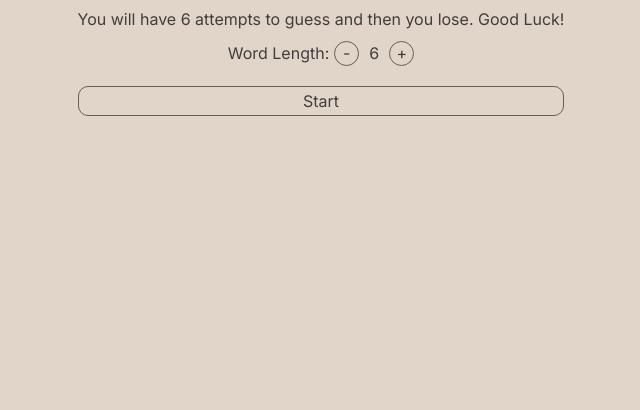
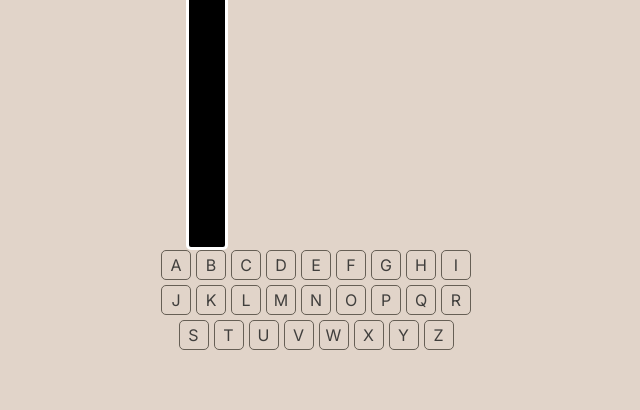
Before and after one commit to anvianvi/hangman-rsschool, a website built with Vite: page index.html in a window 1280 px wide. Shown: the part 390-800 px from the top of the page, without its empty margins (319-959 px from the left). Built offline with nearby package versions, Linux system fonts and the light colour scheme; no server answers.

Commit message:
feat: render keybord

```diff
--- a/index.html
+++ b/index.html
@@ -21,11 +21,6 @@
   </head>
 
   <body class="body">
-    <header class="layout-container header"></header>
-
-    <main class="layout-container"></main>
-
-    <footer class="layout-container footer" id="footer-contacts"></footer>
     <script type="module" src="/main.js"></script>
   </body>
 </html>
--- a/main.js
+++ b/main.js
@@ -1,6 +1,7 @@
 import '/styles/global.scss'
 import '/styles/start-screen.scss'
 import '/styles/gallows.scss'
+import '/styles/keyboard.scss'
 
 import { renderStartScreen } from './scripts/start-screen';
 
--- a/scripts/init-game.js
+++ b/scripts/init-game.js
@@ -3,6 +3,7 @@ import { wordLength, mysteryWord, updateMysteryWord } from "./variables";
 import { fetchRandomWord } from "./api";
 import { defaultWords } from "./words";
 import { renderGallows } from "./gallows";
+import { renderUppercaseKeyboard } from "./keybord";
 
 export async function guessWorld() {
   let guessedWord = await fetchRandomWord(wordLength) || defaultWords[Math.floor(Math.random() * defaultWords.length)];
@@ -23,4 +24,13 @@ function rednderGameField() {
   console.log(mysteryWord)
   renderGallows()
 
+  const rightPart = document.createElement('div');
+  rightPart.className = 'rightpart'
+  rightPart.id = 'right-part'
+
+  container.appendChild(rightPart)
+  //game-field
+  //word-part
+  renderUppercaseKeyboard()
+
 }
--- /dev/null
+++ b/scripts/keybord.js
@@ -0,0 +1,29 @@
+function generateUppercaseAlphabet() {
+  const alphabet = [];
+  const startCharCode = 'A'.charCodeAt(0);
+  const endCharCode = 'Z'.charCodeAt(0);
+
+  for (let charCode = startCharCode; charCode <= endCharCode; charCode++) {
+    const letter = String.fromCharCode(charCode);
+    alphabet.push(letter);
+  }
+
+  return alphabet;
+}
+
+export function renderUppercaseKeyboard() {
+  const uppercaseAlphabet = generateUppercaseAlphabet();
+  const keyboardContainer = document.createElement('div')
+  keyboardContainer.className = "keyboard"
+  keyboardContainer.id = 'keyboard'
+
+  uppercaseAlphabet.forEach(letter => {
+    const keyElement = document.createElement('div');
+    keyElement.className = "key"
+    keyElement.id = `${letter}`
+    keyElement.textContent = letter;
+    keyboardContainer.appendChild(keyElement);
+  });
+
+  document.getElementById('right-part').appendChild(keyboardContainer)
+}
--- a/scripts/start-screen.js
+++ b/scripts/start-screen.js
@@ -72,5 +72,5 @@ export function renderStartScreen() {
   startButton.addEventListener('click', function () {
     guessWorld()
   });
-  // guessWorld()
+  guessWorld()
 }
--- /dev/null
+++ b/styles/keyboard.scss
@@ -0,0 +1,29 @@
+@import "./variables";
+
+.keyboard {
+  max-width: 320px;
+  display: flex;
+  flex-wrap: wrap;
+  gap: 5px;
+  justify-content: center;
+}
+
+.key {
+  cursor: pointer;
+  text-align: center;
+  width: 30px;
+  height: 30px;
+  display: flex;
+  align-items: center;
+  justify-content: center;
+  background: $color-background-body;
+  color: $color-text-dark;
+  border: 1px solid $color-border-dark;
+  border-radius: 5px;
+  transition: all 0.5s ease;
+
+  &:hover {
+    color: $color-text-light;
+    background: $color-background-container;
+  }
+}
```
